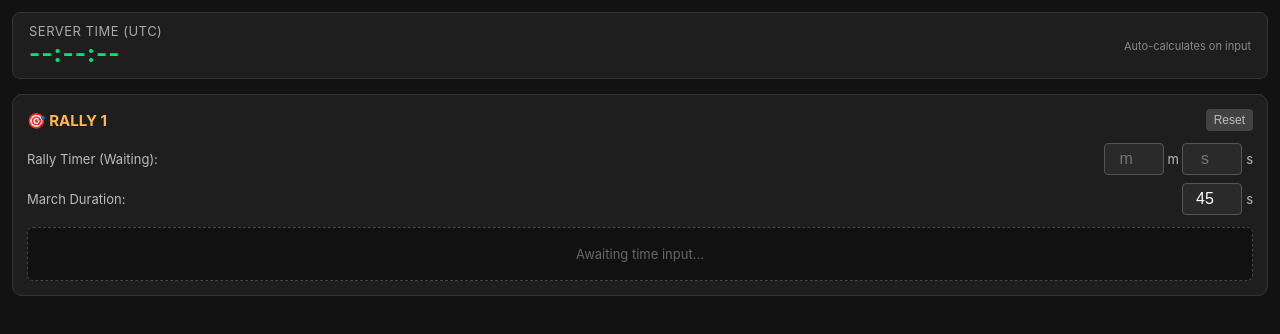
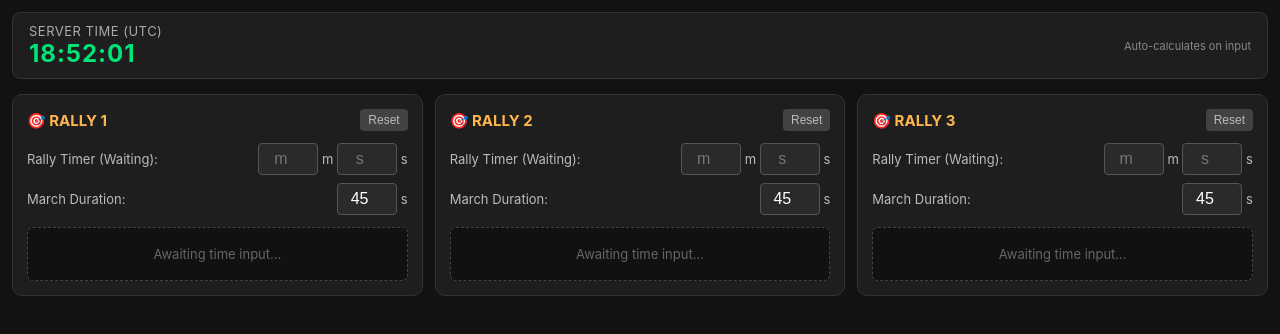
Before and after one commit to 04wy05/castle-timer, a plain HTML site: page index.html in a window 1280 px wide. Drawn offline with Linux system fonts and the light colour scheme.

Commit message:
Update index.html

```diff
--- a/index.html
+++ b/index.html
@@ -65,4 +65,131 @@
   </div>
 
   <!-- Lane 2 -->
-  <div class="
+  <div class="lane-card" id="card-1">
+    <div class="lane-title">
+      <span>🎯 RALLY 2</span>
+      <button class="btn-clear" onclick="clearLane(1)">Reset</button>
+    </div>
+    <div class="input-row">
+      <label>Rally Timer (Waiting):</label>
+      <div>
+        <input type="number" id="waitM-1" placeholder="m" min="0" oninput="recalc(1)"> m
+        <input type="number" id="waitS-1" placeholder="s" min="0" max="59" oninput="recalc(1)"> s
+      </div>
+    </div>
+    <div class="input-row">
+      <label>March Duration:</label>
+      <div>
+        <input type="number" id="marchS-1" placeholder="s" value="45" min="0" oninput="recalc(1)"> s
+      </div>
+    </div>
+    <div class="output-box" id="out-1">
+      <div class="status-idle">Awaiting time input...</div>
+    </div>
+  </div>
+
+  <!-- Lane 3 -->
+  <div class="lane-card" id="card-2">
+    <div class="lane-title">
+      <span>🎯 RALLY 3</span>
+      <button class="btn-clear" onclick="clearLane(2)">Reset</button>
+    </div>
+    <div class="input-row">
+      <label>Rally Timer (Waiting):</label>
+      <div>
+        <input type="number" id="waitM-2" placeholder="m" min="0" oninput="recalc(2)"> m
+        <input type="number" id="waitS-2" placeholder="s" min="0" max="59" oninput="recalc(2)"> s
+      </div>
+    </div>
+    <div class="input-row">
+      <label>March Duration:</label>
+      <div>
+        <input type="number" id="marchS-2" placeholder="s" value="45" min="0" oninput="recalc(2)"> s
+      </div>
+    </div>
+    <div class="output-box" id="out-2">
+      <div class="status-idle">Awaiting time input...</div>
+    </div>
+  </div>
+</div>
+
+<script>
+function pad(n) { return n < 10 ? '0' + n : n; }
+
+const targets = [null, null, null];
+
+function updateClock() {
+  const now = new Date();
+  const h = pad(now.getUTCHours());
+  const m = pad(now.getUTCMinutes());
+  const s = pad(now.getUTCSeconds());
+  const clockEl = document.getElementById('clock');
+  if (clockEl) {
+    clockEl.innerText = `${h}:${m}:${s}`;
+  }
+
+  for (let i = 0; i < 3; i++) {
+    renderOutput(i, now.getTime());
+  }
+}
+setInterval(updateClock, 1000);
+updateClock();
+
+function recalc(i) {
+  const waitM = parseInt(document.getElementById(`waitM-${i}`).value) || 0;
+  const waitS = parseInt(document.getElementById(`waitS-${i}`).value) || 0;
+  const marchS = parseInt(document.getElementById(`marchS-${i}`).value) || 0;
+
+  const totalSec = waitM * 60 + waitS + marchS;
+  if (totalSec <= 0) {
+    targets[i] = null;
+  } else {
+    targets[i] = Date.now() + totalSec * 1000;
+  }
+  renderOutput(i, Date.now());
+}
+
+function renderOutput(i, nowTime) {
+  const out = document.getElementById(`out-${i}`);
+  const card = document.getElementById(`card-${i}`);
+  if (!out || !card) return;
+  const target = targets[i];
+
+  if (!target) {
+    out.innerHTML = `<div class="status-idle">Awaiting time input...</div>`;
+    card.classList.remove('danger');
+    return;
+  }
+
+  const diffSec = Math.round((target - nowTime) / 1000);
+  const targetDate = new Date(target);
+  const tStr = `${pad(targetDate.getUTCHours())}:${pad(targetDate.getUTCMinutes())}:${pad(targetDate.getUTCSeconds())}`;
+
+  if (diffSec <= 0) {
+    out.innerHTML = `<div style="color:#ff5252; font-weight:bold; font-size:16px;">💥 HIT TARGET (${tStr})</div>`;
+    card.classList.remove('danger');
+  } else {
+    if (diffSec <= 15) {
+      card.classList.add('danger');
+    } else {
+      card.classList.remove('danger');
+    }
+    out.innerHTML = `
+      <div style="font-size:11px; color:#aaa; text-transform:uppercase;">Hit Time (UTC)</div>
+      <div class="hit-utc">${tStr}</div>
+      <div class="countdown">${diffSec}s remaining</div>
+    `;
+  }
+}
+
+function clearLane(i) {
+  const mInput = document.getElementById(`waitM-${i}`);
+  const sInput = document.getElementById(`waitS-${i}`);
+  if (mInput) mInput.value = '';
+  if (sInput) sInput.value = '';
+  targets[i] = null;
+  renderOutput(i, Date.now());
+}
+</script>
+</body>
+</html>
```
